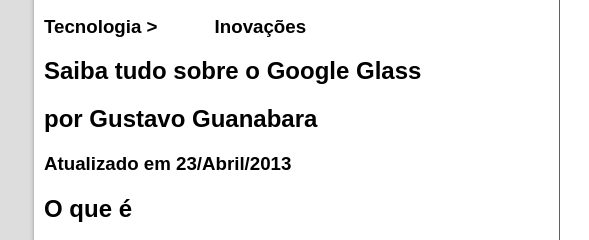
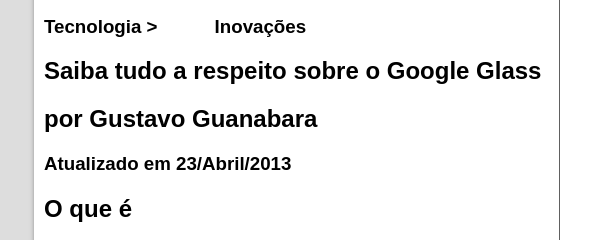
Before and after one commit to MatheusBarbosaDeAndrade/prototipo-artigo-google-glass, a plain HTML site: page index.html in a window 1280 px wide. Shown: the part 179-419 px from the top of the page, 146-735 px from the left. Drawn offline with Linux system fonts and the light colour scheme.

Commit message:
correções no código do `index.html`

```diff
--- a/index.html
+++ b/index.html
@@ -29,7 +29,7 @@
       <section id="corpo">
         <hgroup>
           <h3>Tecnologia > &nbsp;&nbsp;&nbsp;&nbsp;&nbsp;&nbsp;&nbsp;&nbsp;&nbsp; Inovações</h3>
-          <h1>Saiba tudo sobre o Google Glass</h1>
+          <h1>Saiba tudo a respeito sobre o Google Glass</h1>
           <h2>por Gustavo Guanabara</h2>
           <h3>Atualizado em 23/Abril/2013</h3>
         </hgroup>
```
